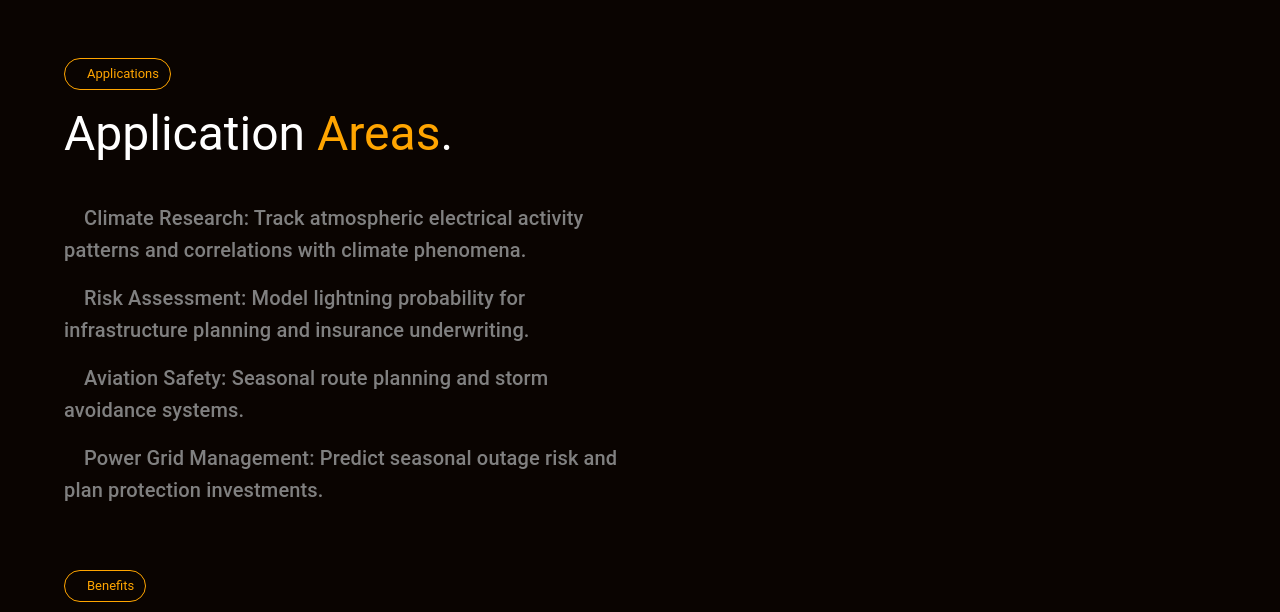
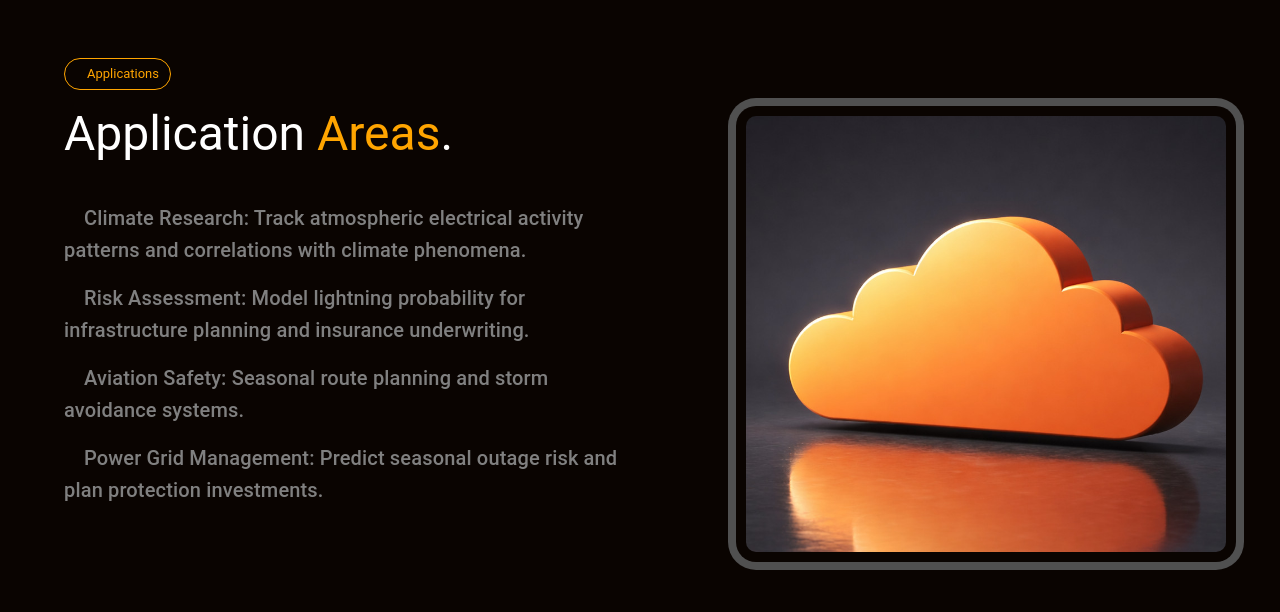
Before and after one commit to DoctorTone/drt-viz-ltd, a React (Vite) app: page /case-studies/lightning-strikes in a window 1280 px wide. Shown: the part 4665-5277 px from the top of the page. Built offline with nearby package versions, Linux system fonts and the light colour scheme; some icons are missing.

Commit message:
Added application section with associated image

```diff
--- a/src/case_studies/lightning/Applications.tsx
+++ b/src/case_studies/lightning/Applications.tsx
@@ -3,6 +3,7 @@ import Chip from "@mui/material/Chip";
 import BoltIcon from "@mui/icons-material/Bolt";
 import Grid from "@mui/material/Grid";
 import Typography from "@mui/material/Typography";
+import AppsIcon from "@mui/icons-material/Apps";
 
 const Applications = () => {
   return (
@@ -20,25 +21,29 @@ const Applications = () => {
             Application <span style={{ color: "orange" }}>Areas</span>.
           </Typography>
           <Typography variant="h6" sx={{ color: "grey", mb: 2 }}>
-            <BoltIcon color="warning" sx={{ verticalAlign: "sub", mr: 1 }} />
+            <AppsIcon color="warning" sx={{ verticalAlign: "sub", mr: 1 }} />
             Climate Research: Track atmospheric electrical activity patterns and
             correlations with climate phenomena.
           </Typography>
           <Typography variant="h6" sx={{ color: "grey", mb: 2 }}>
-            <BoltIcon color="warning" sx={{ verticalAlign: "sub", mr: 1 }} />
+            <AppsIcon color="warning" sx={{ verticalAlign: "sub", mr: 1 }} />
             Risk Assessment: Model lightning probability for infrastructure
             planning and insurance underwriting.
           </Typography>
           <Typography variant="h6" sx={{ color: "grey", mb: 2 }}>
-            <BoltIcon color="warning" sx={{ verticalAlign: "sub", mr: 1 }} />
+            <AppsIcon color="warning" sx={{ verticalAlign: "sub", mr: 1 }} />
             Aviation Safety: Seasonal route planning and storm avoidance
             systems.
           </Typography>
           <Typography variant="h6" sx={{ color: "grey", mb: 2 }}>
-            <BoltIcon color="warning" sx={{ verticalAlign: "sub", mr: 1 }} />
+            <AppsIcon color="warning" sx={{ verticalAlign: "sub", mr: 1 }} />
             Power Grid Management: Predict seasonal outage risk and plan
             protection investments.
           </Typography>
+        </Grid>
+        <Grid size={{ xs: 0, sm: 1, md: 1 }}></Grid>
+        <Grid size={{ xs: 12, sm: 5, md: 5 }}>
+          <img src="/images/cloud.jpg" className="borderedLight w-100" />
         </Grid>
       </Grid>
     </Container>
```
Also changed, not shown: public/images/cloud.jpg (added), public/images/cloud.png (added).
